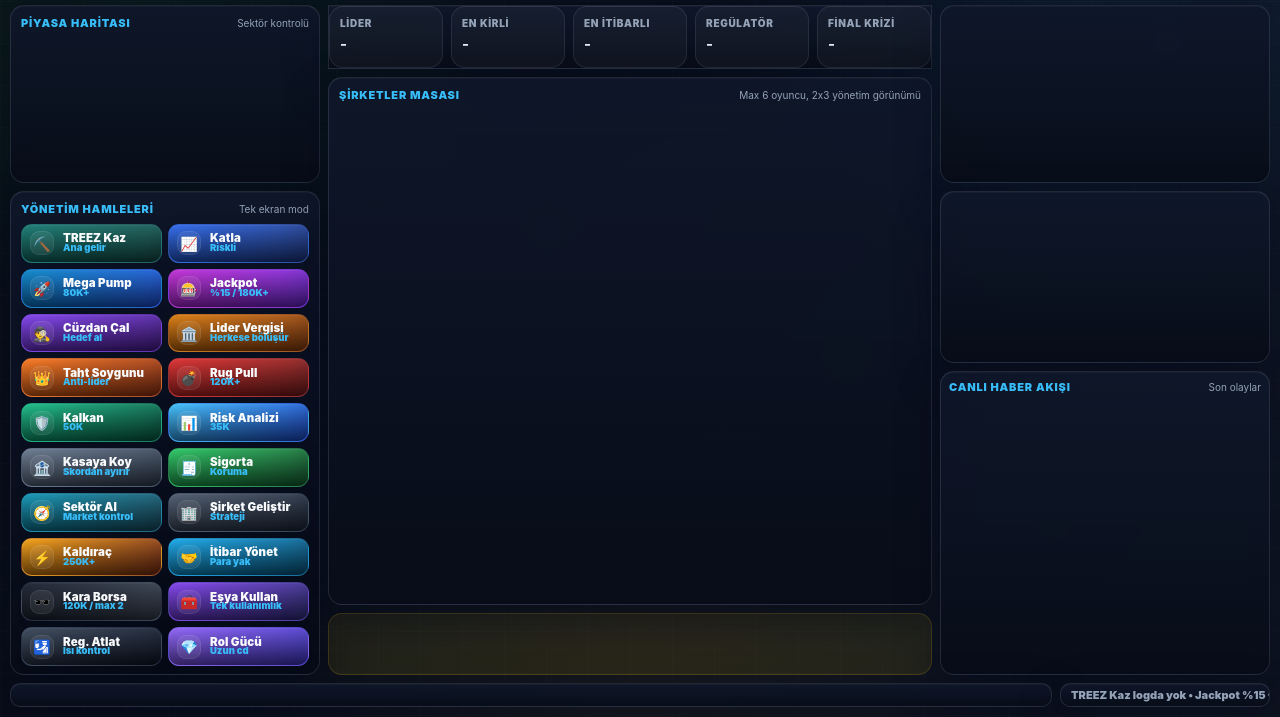
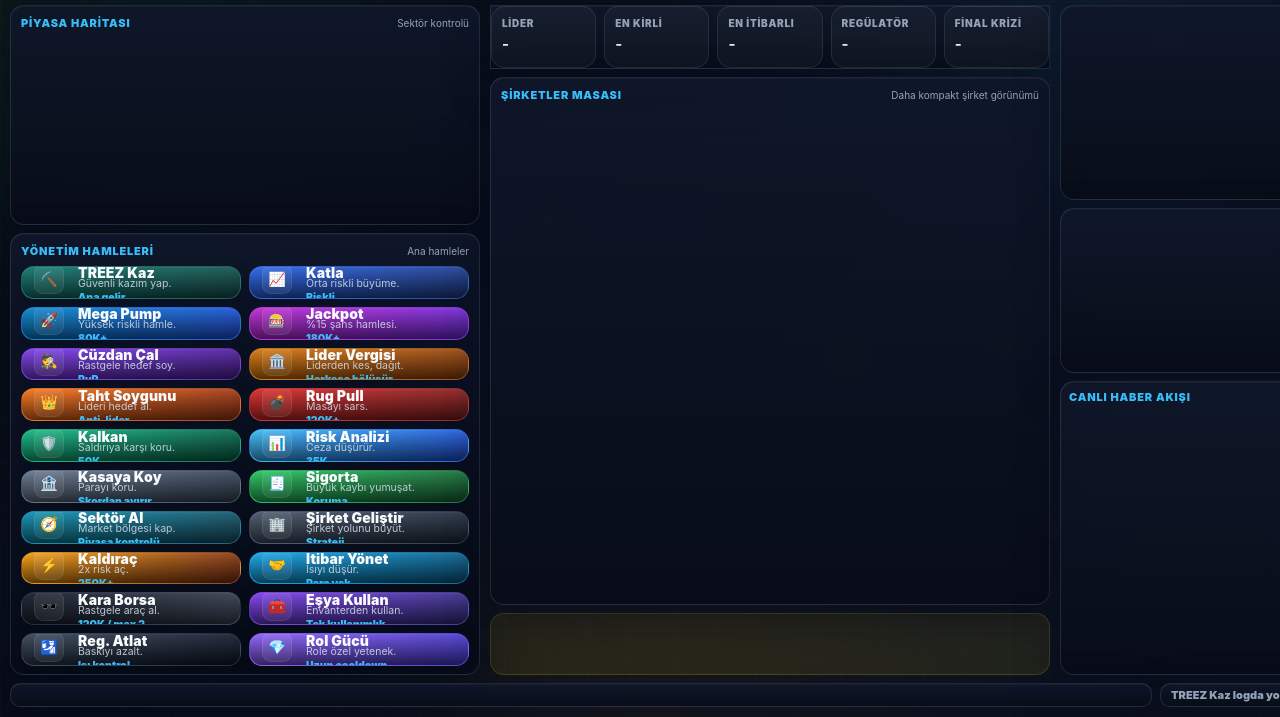
Before and after one commit to wnxnsst/treezcoin-clean, a website: page public/index.html in a window 1280 px wide. Shown: the part 83-800 px from the top of the page. Drawn offline with nearby package versions, Linux system fonts and the light colour scheme; no server answers.

Commit message:
Update index.html

```diff
--- a/public/index.html
+++ b/public/index.html
@@ -156,8 +156,9 @@
   .dashboard {
    min-height: 0;
    display: grid;
-   grid-template-columns: 310px minmax(0, 1fr) 330px;
-   gap: 8px;
+   grid-template-columns: 470px minmax(560px, 690px) 310px;
+   justify-content: center;
+   gap: 10px;
   }
 
   .leftDeck, .centerDeck, .rightDeck {
@@ -165,9 +166,9 @@
    display: grid;
    gap: 8px;
   }
-  .leftDeck { grid-template-rows: 178px minmax(0, 1fr); }
+  .leftDeck { grid-template-rows: 220px minmax(0, 1fr); }
   .centerDeck { grid-template-rows: 64px minmax(0, 1fr) 62px; }
-  .rightDeck { grid-template-rows: 178px 172px minmax(0, 1fr); }
+  .rightDeck { grid-template-rows: 195px 165px minmax(0, 1fr); }
 
   .panel { padding: 10px; min-height: 0; overflow: hidden; }
   .panelHead { display: flex; align-items: center; justify-content: space-between; gap: 8px; margin-bottom: 8px; }
@@ -177,22 +178,23 @@
   .sectorGrid {
    display: grid;
    grid-template-columns: 1fr 1fr;
-   gap: 6px;
+   grid-template-rows: repeat(3, minmax(0, 1fr));
+   gap: 8px;
    height: calc(100% - 20px);
   }
   .sectorCard {
    min-height: 0;
-   padding: 7px;
-   border-radius: 10px;
+   padding: 10px;
+   border-radius: 12px;
    background: rgba(0,0,0,.28);
    border: 1px solid rgba(255,255,255,.08);
    overflow: hidden;
   }
   .sectorCard.ownedByMe { border-color: rgba(113,255,122,.75); box-shadow: 0 0 16px rgba(113,255,122,.12); }
   .sectorLine { display: flex; align-items: center; gap: 6px; min-width: 0; }
-  .sectorIcon { font-size: 16px; width: 18px; text-align: center; }
-  .sectorTitle { color: #fff7ad; font-size: 11px; font-weight: 1000; white-space: nowrap; overflow: hidden; text-overflow: ellipsis; }
-  .sectorOwner { margin-top: 4px; color: var(--green); font-size: 10px; font-weight: 900; white-space: nowrap; overflow: hidden; text-overflow: ellipsis; }
+  .sectorIcon { font-size: 18px; width: 20px; text-align: center; }
+  .sectorTitle { color: #fff7ad; font-size: 13px; font-weight: 1000; white-space: nowrap; overflow: hidden; text-overflow: ellipsis; }
+  .sectorOwner { margin-top: 6px; color: var(--green); font-size: 11px; font-weight: 900; white-space: nowrap; overflow: hidden; text-overflow: ellipsis; }
   .sectorDesc { display: none; }
 
   .actionPanel { min-height: 0; }
@@ -200,31 +202,32 @@
    height: calc(100% - 20px);
    display: grid;
    grid-template-columns: 1fr 1fr;
-   grid-auto-rows: 1fr;
-   gap: 6px;
+   grid-template-rows: repeat(10, minmax(0, 1fr));
+   gap: 8px;
   }
   .actionBtn {
    position: relative;
    min-height: 0;
    border: 1px solid rgba(255,255,255,.10);
-   border-radius: 11px;
+   border-radius: 13px;
    cursor: pointer;
    overflow: hidden;
    color: white;
    text-align: left;
-   padding: 7px 8px;
+   padding: 11px 12px;
    transition: .12s;
    background: #123;
-   box-shadow: inset 0 0 0 1px rgba(255,255,255,.04), 0 8px 18px rgba(0,0,0,.20);
+   box-shadow: inset 0 0 0 1px rgba(255,255,255,.04), 0 10px 20px rgba(0,0,0,.22);
   }
   .actionBtn::before { content: ""; position: absolute; inset: 0; background: linear-gradient(180deg, rgba(255,255,255,.08), rgba(0,0,0,.58)); z-index: 0; }
   .actionBtn:hover { transform: translateY(-1px); filter: brightness(1.14); }
   .actionBtn:active { transform: scale(.98); }
   .actionBtn.cooling { cursor: not-allowed; filter: grayscale(.35) brightness(.70); }
+  .actionIcon { position: relative; z-index: 2; display: block; font-size: 18px; margin-bottom: 6px; line-height: 1; }
   .actionTitle, .actionDesc, .actionCost { position: relative; z-index: 2; display: block; }
-  .actionTitle { font-size: 11.5px; font-weight: 1000; white-space: nowrap; overflow: hidden; text-overflow: ellipsis; }
-  .actionDesc { display: none; }
-  .actionCost { margin-top: 4px; color: rgba(255,255,255,.76); font-size: 9.5px; font-weight: 900; white-space: nowrap; overflow: hidden; text-overflow: ellipsis; }
+  .actionTitle { font-size: 18px; font-weight: 1000; white-space: nowrap; overflow: hidden; text-overflow: ellipsis; }
+  .actionDesc { position: relative; z-index: 2; display: block; margin-top: 4px; font-size: 10.5px; color: rgba(255,255,255,.85); white-space: nowrap; overflow: hidden; text-overflow: ellipsis; }
+  .actionCost { margin-top: 5px; color: rgba(255,255,255,.82); font-size: 10.5px; font-weight: 900; white-space: nowrap; overflow: hidden; text-overflow: ellipsis; }
   .cooldownFill { position: absolute; left: 0; bottom: 0; height: 4px; width: 0%; background: linear-gradient(90deg, var(--gold), var(--green)); box-shadow: 0 0 10px var(--gold); z-index: 3; }
   .mine { background: linear-gradient(135deg, #0f7a3a, #073b1c); }
   .greed { background: linear-gradient(135deg, #79aa11, #244d0b); }
@@ -276,9 +279,12 @@
   .playersGrid {
    height: 100%;
    display: grid;
-   grid-template-columns: repeat(3, minmax(0, 1fr));
-   grid-template-rows: repeat(2, minmax(0, 1fr));
+   grid-template-columns: repeat(2, minmax(0, 1fr));
+   grid-auto-rows: minmax(170px, 1fr);
    gap: 8px;
+   max-width: 760px;
+   margin: 0 auto;
+   align-content: start;
   }
   .player {
    position: relative;
@@ -468,22 +474,22 @@
 
   @media (max-width: 1180px), (max-height: 720px) {
    .appShell { padding: 7px; grid-template-rows: 62px minmax(0, 1fr) 22px; gap: 6px; }
-   .topCommand { grid-template-columns: 210px minmax(0, 1fr) 180px 170px 96px; gap: 6px; }
+   .topCommand { grid-template-columns: 190px minmax(0, 1fr) 170px 160px 100px; gap: 6px; }
    h1 { font-size: 17px; }
    .subtitle { font-size: 9px; }
-   .dashboard { grid-template-columns: 280px minmax(0, 1fr) 300px; gap: 6px; }
+   .dashboard { grid-template-columns: 410px minmax(480px, 1fr) 270px; gap: 6px; }
    .leftDeck, .centerDeck, .rightDeck { gap: 6px; }
-   .leftDeck { grid-template-rows: 152px minmax(0,1fr); }
-   .rightDeck { grid-template-rows: 152px 150px minmax(0, 1fr); }
-   .centerDeck { grid-template-rows: 56px minmax(0,1fr) 52px; }
+   .leftDeck { grid-template-rows: 180px minmax(0,1fr); }
+   .rightDeck { grid-template-rows: 170px 145px minmax(0, 1fr); }
    .panel { padding: 8px; }
-   .actionGrid { gap: 5px; }
-   .actionBtn { padding: 5px 7px; border-radius: 9px; }
-   .actionTitle { font-size: 10.5px; }
-   .actionCost { font-size: 8.8px; }
+   .actionGrid { gap: 6px; }
+   .actionBtn { padding: 7px 8px; border-radius: 10px; }
+   .actionIcon { font-size: 15px; margin-bottom: 4px; }
+   .actionTitle { font-size: 11.5px; }
+   .actionDesc { font-size: 9.4px; }
+   .actionCost { font-size: 9px; }
+   .playersGrid { max-width: 620px; }
    .player { padding: 8px; border-radius: 12px; }
-   .score { margin-top: 6px; }
-   .badgeLine { max-height: 34px; }
    .statLine, .moneyRow { padding: 4px 0; font-size: 10px; }
    .log { padding: 4px 6px; margin-bottom: 4px; }
   }
@@ -615,9 +621,9 @@
 
   .actionBtn {
    display: grid;
-   grid-template-columns: 26px minmax(0, 1fr);
+   grid-template-columns: 34px minmax(0, 1fr);
    grid-template-rows: auto auto auto;
-   column-gap: 7px;
+   column-gap: 10px;
    align-content: center;
    background: linear-gradient(135deg, #1e293b, #0f172a);
    border: 1px solid rgba(148, 163, 184, .15);
@@ -629,8 +635,8 @@
    position: relative;
    z-index: 2;
    grid-row: 1 / 4;
-   width: 24px;
-   height: 24px;
+   width: 30px;
+   height: 30px;
    display: grid;
    place-items: center;
    border-radius: 9px;
@@ -641,9 +647,9 @@
   }
 
   .actionTitle, .actionDesc, .actionCost { grid-column: 2; }
-  .actionTitle { color: #f8fafc; letter-spacing: .1px; }
-  .actionDesc { color: #cbd5e1; opacity: .92; }
-  .actionCost { color: var(--blue); }
+  .actionTitle { color: #f8fafc; letter-spacing: .1px; font-size: 14px; }
+  .actionDesc { color: #cbd5e1; opacity: .92; font-size: 10.5px; }
+  .actionCost { color: var(--blue); font-size: 10.5px; }
 
   .mine { background: linear-gradient(135deg, #0f766e, #134e4a); }
   .greed { background: linear-gradient(135deg, #2563eb, #1e3a8a); }
@@ -781,29 +787,29 @@
     <section class="panel actionPanel">
      <div class="panelHead">
       <div class="panelTitle">Yönetim Hamleleri</div>
-      <div class="panelHint">Tek ekran mod</div>
+      <div class="panelHint">Ana hamleler</div>
      </div>
      <div class="actionGrid">
-      <button class="actionBtn mine" onclick="sendAction('mine', event)"><span class="actionIcon">⛏️</span><span class="actionTitle">TREEZ Kaz</span><span class="actionDesc">Güvenli kazım.</span><span class="actionCost">Ana gelir</span><span class="cooldownFill"></span></button>
-      <button class="actionBtn greed" onclick="sendAction('greed', event)"><span class="actionIcon">📈</span><span class="actionTitle">Katla</span><span class="actionDesc">Orta risk.</span><span class="actionCost">Riskli</span><span class="cooldownFill"></span></button>
-      <button class="actionBtn mega" onclick="sendAction('mega', event)"><span class="actionIcon">🚀</span><span class="actionTitle">Mega Pump</span><span class="actionDesc">Büyük risk.</span><span class="actionCost">80K+</span><span class="cooldownFill"></span></button>
-      <button class="actionBtn jackpot" onclick="sendAction('jackpot', event)"><span class="actionIcon">🎰</span><span class="actionTitle">Jackpot</span><span class="actionDesc">%15 şans.</span><span class="actionCost">%15 / 180K+</span><span class="cooldownFill"></span></button>
-      <button class="actionBtn steal" onclick="sendAction('steal', event)"><span class="actionIcon">🕵️</span><span class="actionTitle">Cüzdan Çal</span><span class="actionDesc">PvP.</span><span class="actionCost">Hedef al</span><span class="cooldownFill"></span></button>
-      <button class="actionBtn tax" onclick="sendAction('tax', event)"><span class="actionIcon">🏛️</span><span class="actionTitle">Lider Vergisi</span><span class="actionDesc">Liderden kes.</span><span class="actionCost">Herkese bölüşür</span><span class="cooldownFill"></span></button>
-      <button class="actionBtn throne" onclick="sendAction('throne', event)"><span class="actionIcon">👑</span><span class="actionTitle">Taht Soygunu</span><span class="actionDesc">Lider avı.</span><span class="actionCost">Anti-lider</span><span class="cooldownFill"></span></button>
-      <button class="actionBtn rug" onclick="sendAction('rug', event)"><span class="actionIcon">💣</span><span class="actionTitle">Rug Pull</span><span class="actionDesc">Kaos.</span><span class="actionCost">120K+</span><span class="cooldownFill"></span></button>
-      <button class="actionBtn shield" onclick="sendAction('shield', event)"><span class="actionIcon">🛡️</span><span class="actionTitle">Kalkan</span><span class="actionDesc">Savunma.</span><span class="actionCost">50K</span><span class="cooldownFill"></span></button>
-      <button class="actionBtn riskScan" onclick="sendAction('riskScan', event)"><span class="actionIcon">📊</span><span class="actionTitle">Risk Analizi</span><span class="actionDesc">Ceza azaltır.</span><span class="actionCost">35K</span><span class="cooldownFill"></span></button>
-      <button class="actionBtn vault" onclick="sendAction('vault', event)"><span class="actionIcon">🏦</span><span class="actionTitle">Kasaya Koy</span><span class="actionDesc">Koruma.</span><span class="actionCost">Skordan ayırır</span><span class="cooldownFill"></span></button>
-      <button class="actionBtn insurance" onclick="sendAction('insurance', event)"><span class="actionIcon">🧾</span><span class="actionTitle">Sigorta</span><span class="actionDesc">Kayıp telafi.</span><span class="actionCost">Koruma</span><span class="cooldownFill"></span></button>
-      <button class="actionBtn sector" onclick="sendAction('sector', event)"><span class="actionIcon">🧭</span><span class="actionTitle">Sektör Al</span><span class="actionDesc">Harita kontrol.</span><span class="actionCost">Market kontrol</span><span class="cooldownFill"></span></button>
-      <button class="actionBtn develop" onclick="sendAction('develop', event)"><span class="actionIcon">🏢</span><span class="actionTitle">Şirket Geliştir</span><span class="actionDesc">Yol seç.</span><span class="actionCost">Strateji</span><span class="cooldownFill"></span></button>
-      <button class="actionBtn leverage" onclick="sendAction('leverage', event)"><span class="actionIcon">⚡</span><span class="actionTitle">Kaldıraç</span><span class="actionDesc">2x / likidasyon.</span><span class="actionCost">250K+</span><span class="cooldownFill"></span></button>
-      <button class="actionBtn reputation" onclick="sendAction('reputation', event)"><span class="actionIcon">🤝</span><span class="actionTitle">İtibar Yönet</span><span class="actionDesc">Isı düşür.</span><span class="actionCost">Para yak</span><span class="cooldownFill"></span></button>
-      <button class="actionBtn blackMarket" onclick="sendAction('blackMarket', event)"><span class="actionIcon">🕶️</span><span class="actionTitle">Kara Borsa</span><span class="actionDesc">Eşya al.</span><span class="actionCost">120K / max 2</span><span class="cooldownFill"></span></button>
-      <button class="actionBtn useItem" onclick="sendAction('useItem', event)"><span class="actionIcon">🧰</span><span class="actionTitle">Eşya Kullan</span><span class="actionDesc">Envanter.</span><span class="actionCost">Tek kullanımlık</span><span class="cooldownFill"></span></button>
-      <button class="actionBtn evadeRegulator" onclick="sendAction('evadeRegulator', event)"><span class="actionIcon">🛂</span><span class="actionTitle">Reg. Atlat</span><span class="actionDesc">Baskı azalt.</span><span class="actionCost">Isı kontrol</span><span class="cooldownFill"></span></button>
-      <button class="actionBtn rolePower" onclick="sendAction('rolePower', event)"><span class="actionIcon">💎</span><span class="actionTitle">Rol Gücü</span><span class="actionDesc">Özel güç.</span><span class="actionCost">Uzun cd</span><span class="cooldownFill"></span></button>
+      <button class="actionBtn mine" onclick="sendAction('mine', event)"><span class="actionIcon">⛏️</span><span class="actionTitle">TREEZ Kaz</span><span class="actionDesc">Güvenli kazım yap.</span><span class="actionCost">Ana gelir</span><span class="cooldownFill"></span></button>
+      <button class="actionBtn greed" onclick="sendAction('greed', event)"><span class="actionIcon">📈</span><span class="actionTitle">Katla</span><span class="actionDesc">Orta riskli büyüme.</span><span class="actionCost">Riskli</span><span class="cooldownFill"></span></button>
+      <button class="actionBtn mega" onclick="sendAction('mega', event)"><span class="actionIcon">🚀</span><span class="actionTitle">Mega Pump</span><span class="actionDesc">Yüksek riskli hamle.</span><span class="actionCost">80K+</span><span class="cooldownFill"></span></button>
+      <button class="actionBtn jackpot" onclick="sendAction('jackpot', event)"><span class="actionIcon">🎰</span><span class="actionTitle">Jackpot</span><span class="actionDesc">%15 şans hamlesi.</span><span class="actionCost">180K+</span><span class="cooldownFill"></span></button>
+      <button class="actionBtn steal" onclick="sendAction('steal', event)"><span class="actionIcon">🕵️</span><span class="actionTitle">Cüzdan Çal</span><span class="actionDesc">Rastgele hedef soy.</span><span class="actionCost">PvP</span><span class="cooldownFill"></span></button>
+      <button class="actionBtn tax" onclick="sendAction('tax', event)"><span class="actionIcon">🏛️</span><span class="actionTitle">Lider Vergisi</span><span class="actionDesc">Liderden kes, dağıt.</span><span class="actionCost">Herkese bölüşür</span><span class="cooldownFill"></span></button>
+      <button class="actionBtn throne" onclick="sendAction('throne', event)"><span class="actionIcon">👑</span><span class="actionTitle">Taht Soygunu</span><span class="actionDesc">Lideri hedef al.</span><span class="actionCost">Anti-lider</span><span class="cooldownFill"></span></button>
+      <button class="actionBtn rug" onclick="sendAction('rug', event)"><span class="actionIcon">💣</span><span class="actionTitle">Rug Pull</span><span class="actionDesc">Masayı sars.</span><span class="actionCost">120K+</span><span class="cooldownFill"></span></button>
+      <button class="actionBtn shield" onclick="sendAction('shield', event)"><span class="actionIcon">🛡️</span><span class="actionTitle">Kalkan</span><span class="actionDesc">Saldırıya karşı koru.</span><span class="actionCost">50K</span><span class="cooldownFill"></span></button>
+      <button class="actionBtn riskScan" onclick="sendAction('riskScan', event)"><span class="actionIcon">📊</span><span class="actionTitle">Risk Analizi</span><span class="actionDesc">Ceza düşürür.</span><span class="actionCost">35K</span><span class="cooldownFill"></span></button>
+      <button class="actionBtn vault" onclick="sendAction('vault', event)"><span class="actionIcon">🏦</span><span class="actionTitle">Kasaya Koy</span><span class="actionDesc">Parayı koru.</span><span class="actionCost">Skordan ayırır</span><span class="cooldownFill"></span></button>
+      <button class="actionBtn insurance" onclick="sendAction('insurance', event)"><span class="actionIcon">🧾</span><span class="actionTitle">Sigorta</span><span class="actionDesc">Büyük kaybı yumuşat.</span><span class="actionCost">Koruma</span><span class="cooldownFill"></span></button>
+      <button class="actionBtn sector" onclick="sendAction('sector', event)"><span class="actionIcon">🧭</span><span class="actionTitle">Sektör Al</span><span class="actionDesc">Market bölgesi kap.</span><span class="actionCost">Piyasa kontrolü</span><span class="cooldownFill"></span></button>
+      <button class="actionBtn develop" onclick="sendAction('develop', event)"><span class="actionIcon">🏢</span><span class="actionTitle">Şirket Geliştir</span><span class="actionDesc">Şirket yolunu büyüt.</span><span class="actionCost">Strateji</span><span class="cooldownFill"></span></button>
+      <button class="actionBtn leverage" onclick="sendAction('leverage', event)"><span class="actionIcon">⚡</span><span class="actionTitle">Kaldıraç</span><span class="actionDesc">2x risk aç.</span><span class="actionCost">250K+</span><span class="cooldownFill"></span></button>
+      <button class="actionBtn reputation" onclick="sendAction('reputation', event)"><span class="actionIcon">🤝</span><span class="actionTitle">İtibar Yönet</span><span class="actionDesc">Isıyı düşür.</span><span class="actionCost">Para yak</span><span class="cooldownFill"></span></button>
+      <button class="actionBtn blackMarket" onclick="sendAction('blackMarket', event)"><span class="actionIcon">🕶️</span><span class="actionTitle">Kara Borsa</span><span class="actionDesc">Rastgele araç al.</span><span class="actionCost">120K / max 2</span><span class="cooldownFill"></span></button>
+      <button class="actionBtn useItem" onclick="sendAction('useItem', event)"><span class="actionIcon">🧰</span><span class="actionTitle">Eşya Kullan</span><span class="actionDesc">Envanterden kullan.</span><span class="actionCost">Tek kullanımlık</span><span class="cooldownFill"></span></button>
+      <button class="actionBtn evadeRegulator" onclick="sendAction('evadeRegulator', event)"><span class="actionIcon">🛂</span><span class="actionTitle">Reg. Atlat</span><span class="actionDesc">Baskıyı azalt.</span><span class="actionCost">Isı kontrol</span><span class="cooldownFill"></span></button>
+      <button class="actionBtn rolePower" onclick="sendAction('rolePower', event)"><span class="actionIcon">💎</span><span class="actionTitle">Rol Gücü</span><span class="actionDesc">Role özel yetenek.</span><span class="actionCost">Uzun cooldown</span><span class="cooldownFill"></span></button>
      </div>
     </section>
    </aside>
@@ -820,7 +826,7 @@
     <section class="panel" style="position:relative;">
      <div class="panelHead">
       <div class="panelTitle">Şirketler Masası</div>
-      <div class="panelHint">Max 6 oyuncu, 2x3 yönetim görünümü</div>
+      <div class="panelHint">Daha kompakt şirket görünümü</div>
      </div>
      <div id="winnerBox" class="winner"></div>
      <div id="players" class="playersGrid"></div>
@@ -849,6 +855,6 @@
  </main>
 
  <script src="/socket.io/socket.io.js"></script>
- <script src="game.js?v=premium-safe-1"></script>
+ <script src="game.js?v=ui-fix-all-actions-1"></script>
 </body>
 </html>
```
